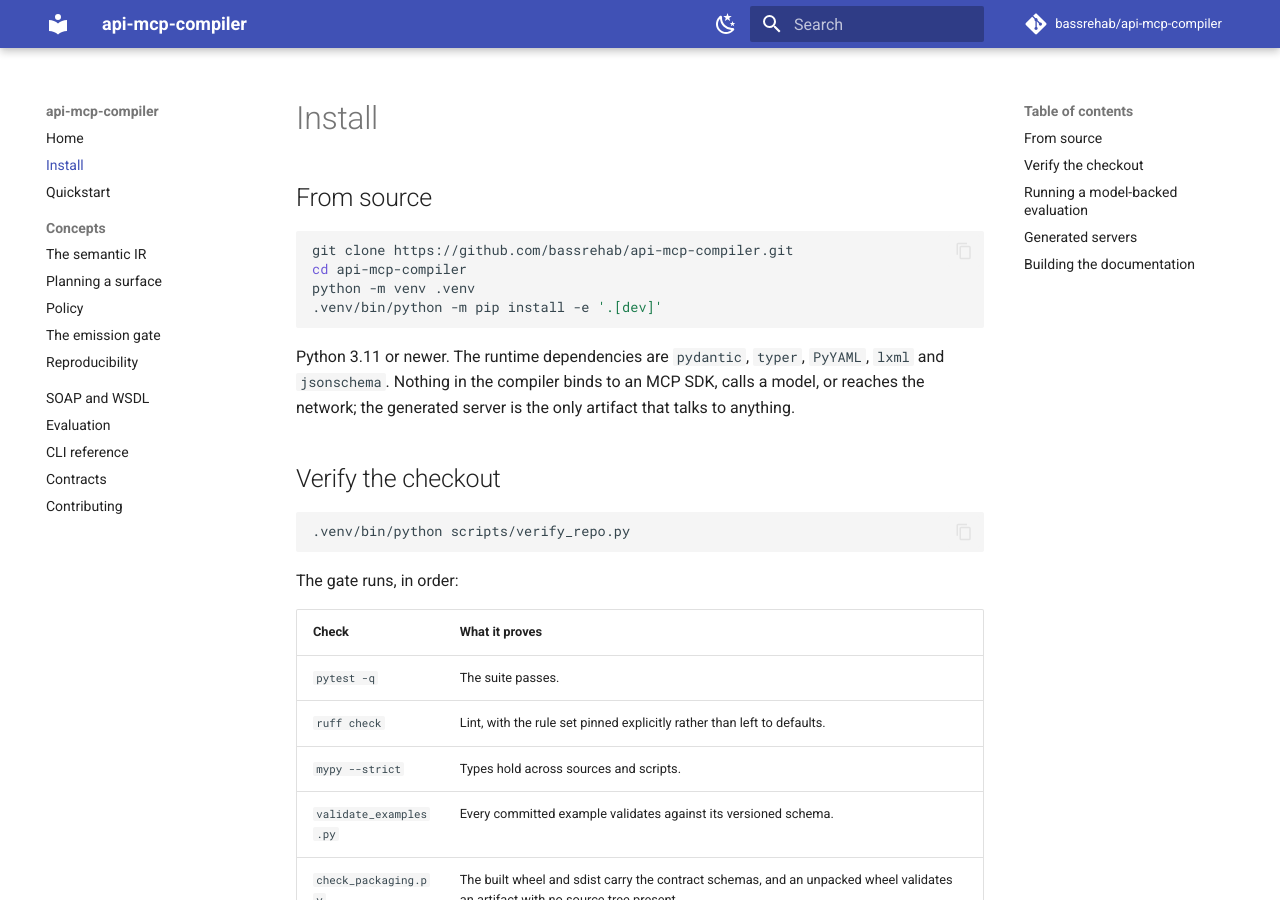
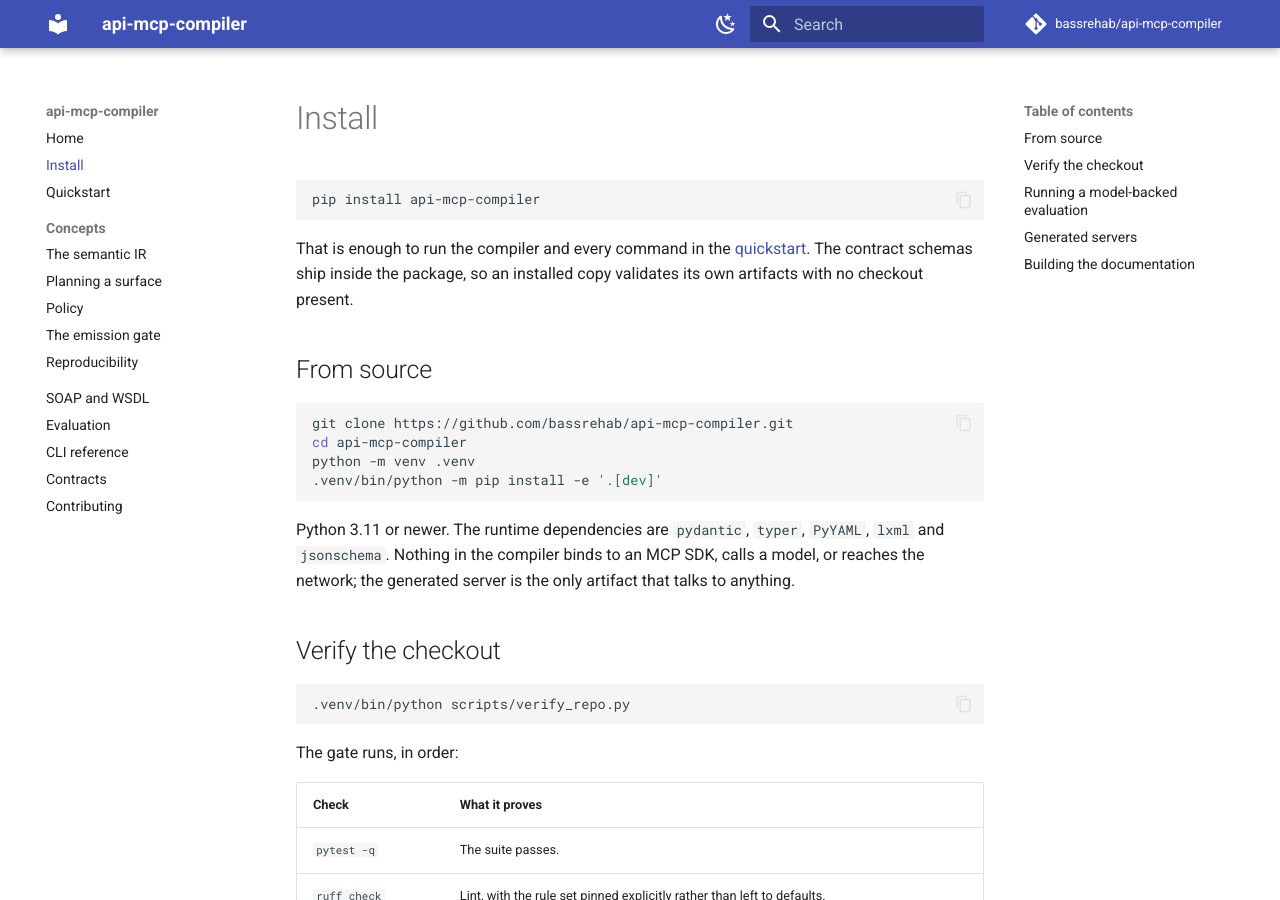
Before and after one commit to bassrehab/api-mcp-compiler, an MkDocs documentation site: the page built from guide/install.md, in a window 1280 px wide and 900 px high. Built offline with MkDocs 1.6.1 and Material for MkDocs 9.7.7, drawn with Linux system fonts in a browser that asks for light colours; comment, search, counter and statistics services are not loaded.

Commit message:
Release 0.1.0
Published to PyPI. The README and the guide now lead with pip install rather
than a checkout, since installing is no longer the harder path.

````diff
--- a/guide/install.md
+++ b/guide/install.md
@@ -1,4 +1,12 @@
 # Install
+
+```bash
+pip install api-mcp-compiler
+```
+
+That is enough to run the compiler and every command in the
+[quickstart](quickstart.md). The contract schemas ship inside the package, so an installed
+copy validates its own artifacts with no checkout present.
 
 ## From source
 
````
Also changed, not shown: CHANGELOG.md (+3 -1 lines), README.md (+8 -1 lines).
